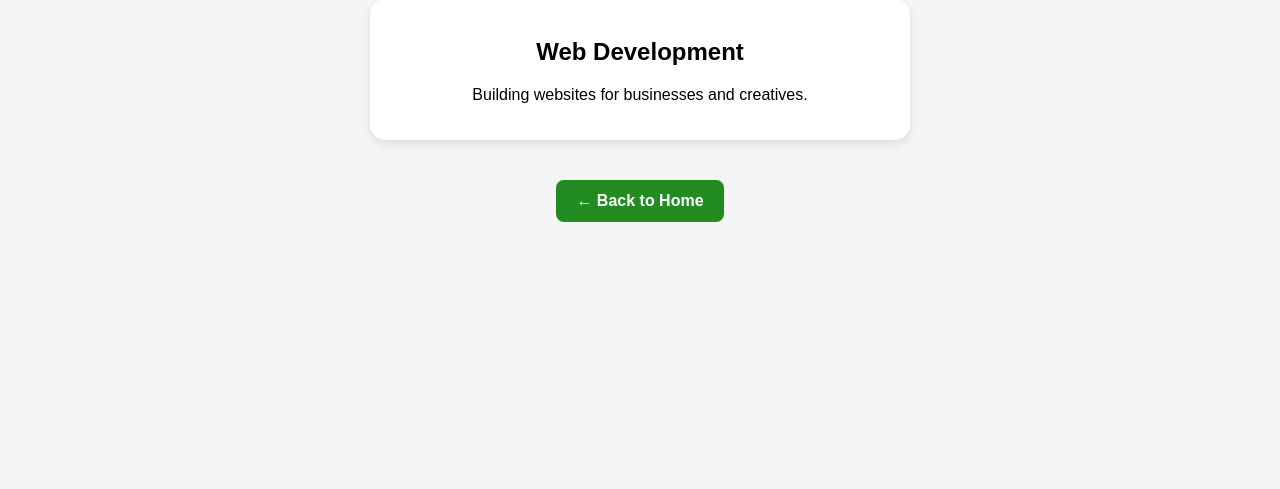
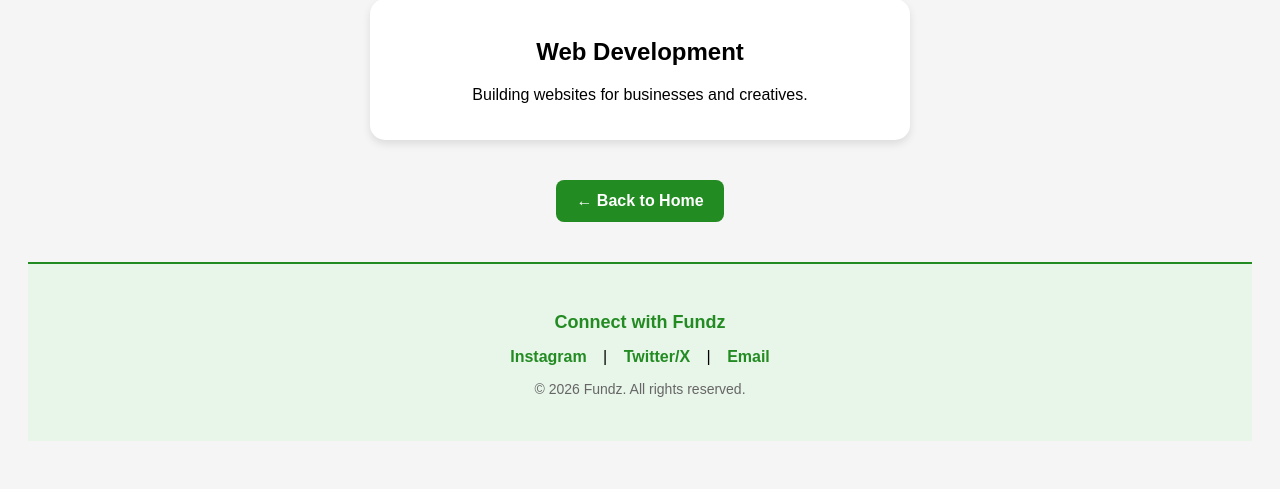
Before and after one commit to peterejiro34-collab/fundz-portfolio, a Flask app: page /project in a window 1280 px wide. Shown: the part 539-1028 px from the top of the page. Before the commit the page ends 761 px from the top, so only its background shows below. Run offline with Flask 3, Linux system fonts and the light colour scheme.

Commit message:
Add footer with connect options and copyright notice
Added a footer section with social media links and contact information.

```diff
--- a/templates/project.html
+++ b/templates/project.html
@@ -33,5 +33,16 @@
     </div>
 
     <a href="/" class="btn">← Back to Home</a>
+    <div style="text-align:center; padding:30px; background:#e8f5e9; margin-top:40px; border-top:2px solid #228B22;">
+    <p style="margin-bottom:15px; font-weight:bold; color:#228B22; font-size:18px;">Connect with Fundz</p>
+
+    <a href="https://www.instagram.com/peterejiro031?igsh=MXNxeXNpbG9zdDJ3Yw==" target="_blank" style="color:#228B22; text-decoration:none; margin:0 12px; font-weight:bold;">Instagram</a> |
+
+    <a href="https://x.com/fundz34?s=21" target="_blank" style="color:#228B22; text-decoration:none; margin:0 12px; font-weight:bold;">Twitter/X</a> |
+
+    <a href="mailto:peterejiro34@gmail.com" style="color:#228B22; text-decoration:none; margin:0 12px; font-weight:bold;">Email</a>
+
+    <p style="margin-top:15px; color:#666; font-size:14px;">© 2026 Fundz. All rights reserved.</p>
+</div>
 </body>
 </html>
```
